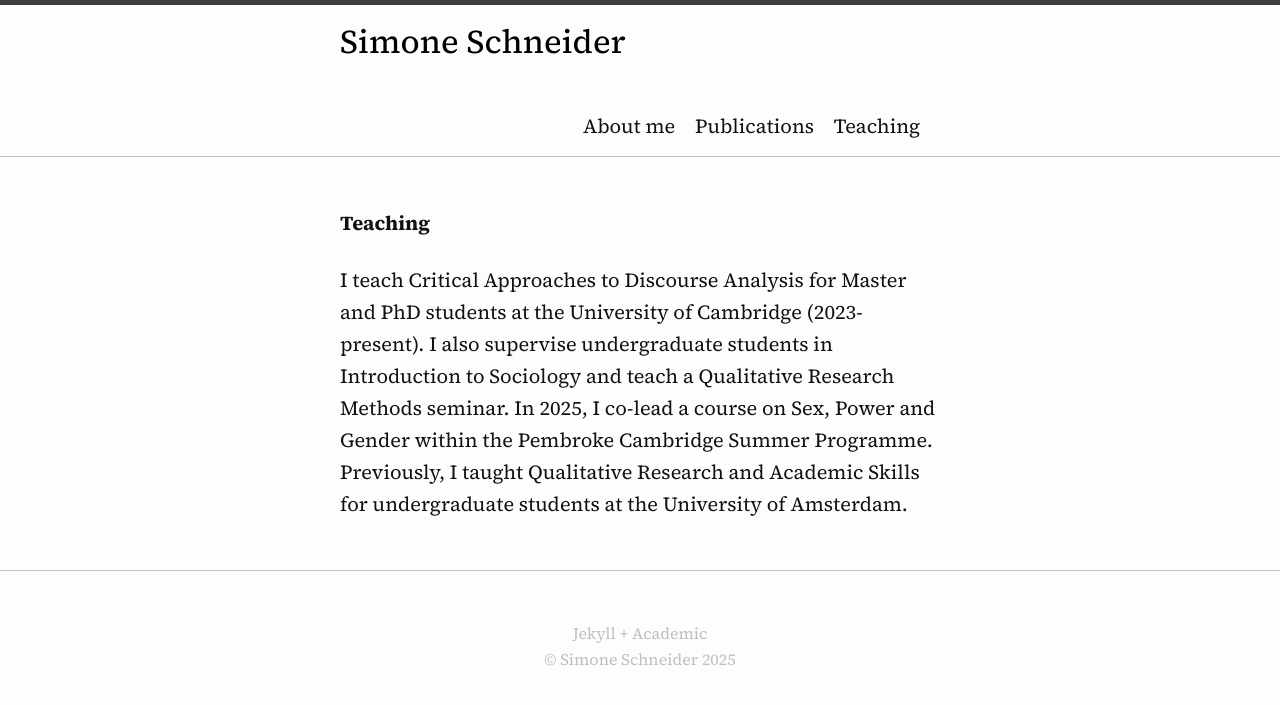
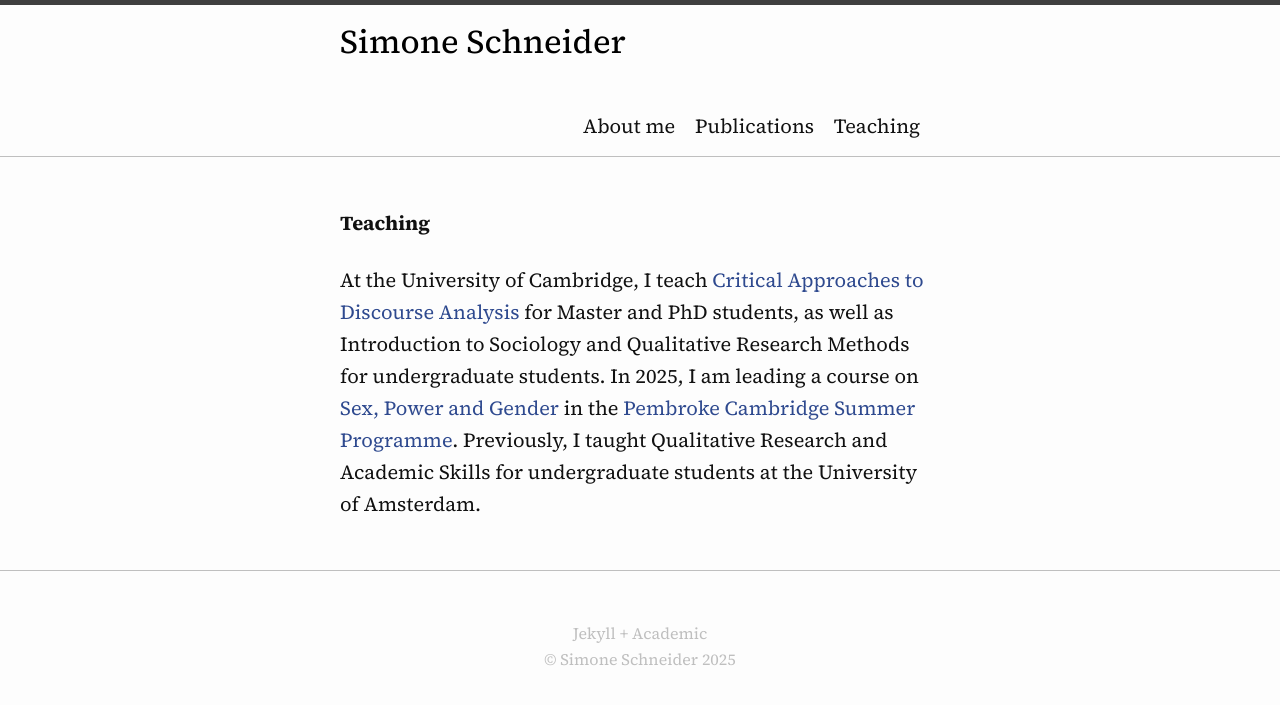
Before and after one commit to simone-schneider/simone-schneider.github.io, a Jekyll site: the page built from _pages/teaching.md, in a window 1280 px wide. Shown: the top 705 px of the page. Built offline with Jekyll 4.4.1, drawn with Linux system fonts in a browser that asks for light colours.

Commit message:
Update teaching.md

```diff
--- a/_pages/teaching.md
+++ b/_pages/teaching.md
@@ -6,5 +6,4 @@ layout: page
 
 **Teaching**
 
-
-I teach Critical Approaches to Discourse Analysis for Master and PhD students at the University of Cambridge (2023-present). I also supervise undergraduate students in Introduction to Sociology and teach a Qualitative Research Methods seminar. In 2025, I co-lead a course on Sex, Power and Gender within the Pembroke Cambridge Summer Programme. Previously, I taught Qualitative Research and Academic Skills for undergraduate students at the University of Amsterdam.
+At the University of Cambridge, I teach [Critical Approaches to Discourse Analysis](https://www.researchmethods.group.cam.ac.uk/modules/critical-approaches-to-discourse-analysis-lt/) for Master and PhD students, as well as Introduction to Sociology and Qualitative Research Methods for undergraduate students. In 2025, I am leading a course on [Sex, Power and Gender](https://www.pem.cam.ac.uk/international-programmes/pembroke-cambridge-summer-programme/course-portfolio/sex-power-and-gender) in the [Pembroke Cambridge Summer Programme](https://www.pem.cam.ac.uk/international-programmes/pembroke-cambridge-summer-programme). Previously, I taught Qualitative Research and Academic Skills for undergraduate students at the University of Amsterdam.
```
